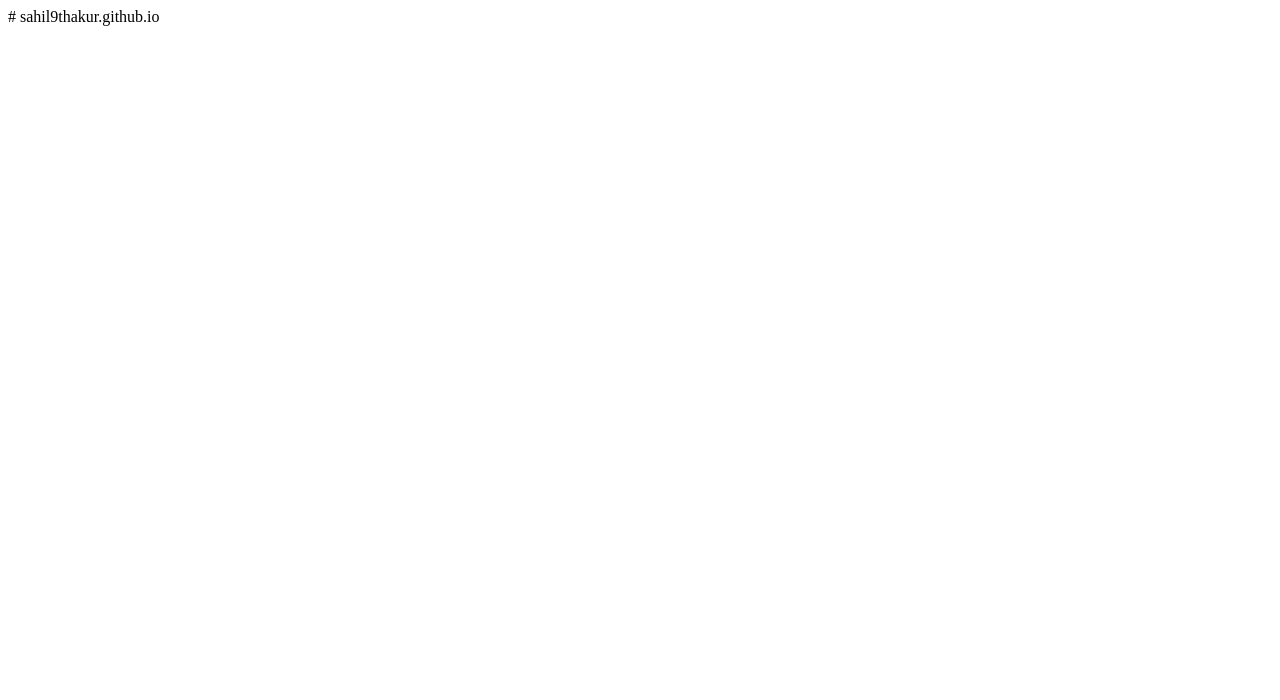
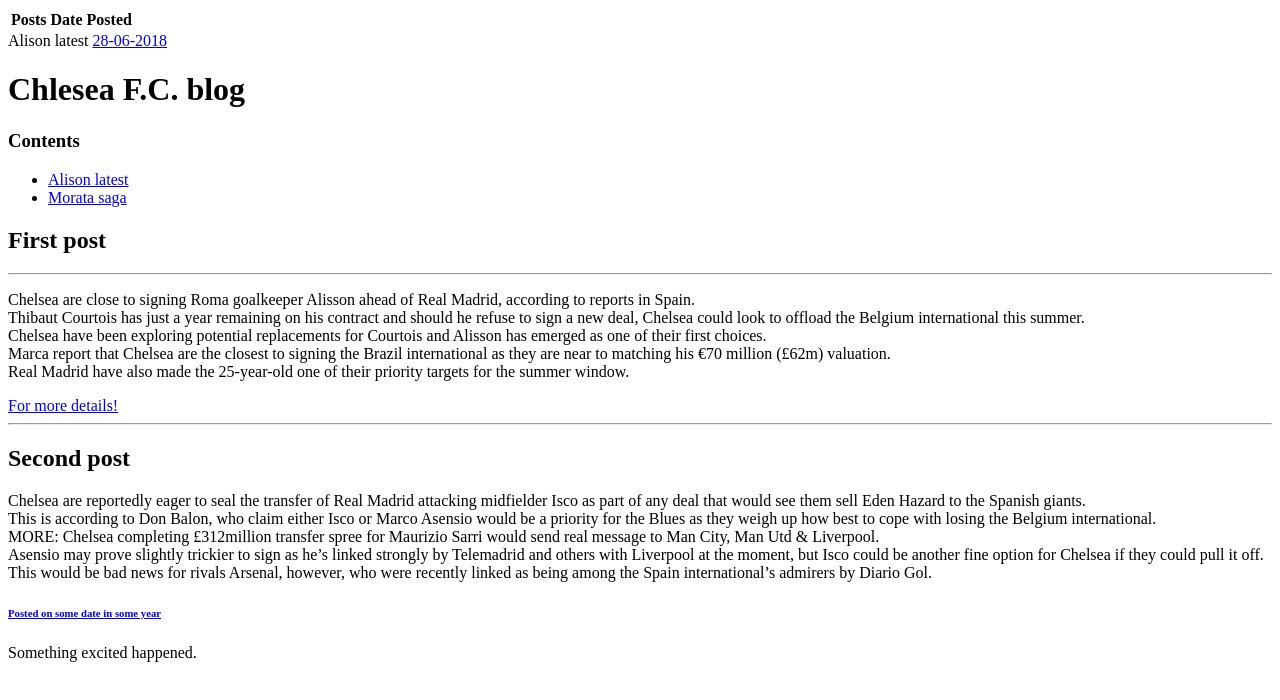
Before and after one commit to sahil9thakur/sahil9thakur.github.io, a plain HTML site: page index.html in a window 1280 px wide. Drawn offline with Linux system fonts and the light colour scheme.

Commit message:
Update index.html

```diff
--- a/index.html
+++ b/index.html
@@ -1 +1,51 @@
-# sahil9thakur.github.io
+<!DOCTYPE html>
+<html>
+    <head>
+        <meta charset="utf-8">
+        <title>Project: Blog</title>
+    </head>
+    <body>
+        <table>
+        <thead>
+            <th>Posts</th>
+            <th>Date Posted</th>
+            </thead>
+        </table>
+        <tbody>
+        <tr>Alison latest</tr>
+        <tr><a href="#first-post">28-06-2018</a><tr>
+        </tbody>
+
+        <h1>Chlesea F.C. blog</h1>
+
+        <h3>Contents</h3>
+        <ul>
+            <li><a href="#first-post">Alison latest</a></li>
+         <li><a href="#second-post">Morata saga</a></li>
+        </ul>
+
+        <h2 id ="first-post">First post</h2><hr>
+        <p>
+           Chelsea are close to signing Roma goalkeeper Alisson ahead of Real Madrid, according to reports in Spain.<br> Thibaut Courtois has just a year remaining on his contract and should he refuse to sign a new deal, Chelsea could look to offload the Belgium international this summer.<br>Chelsea have been exploring potential replacements for Courtois and Alisson has emerged as one of their first choices.<br> Marca report that Chelsea are the closest to signing the Brazil international as they are near to matching his €70 million (£62m) valuation.<br>Real Madrid have also made the 25-year-old one of their priority targets for the summer window.
+        </p>
+        <a href="https://metro.co.uk/2018/06/28/chelsea-close-signing-62m-brazil-goalkeeper-alisson-ahead-real-madrid-7667981/">For more details!</a>
+        <hr>
+        <h2 id ="second-post">Second post</h2>
+        <p>
+Chelsea are reportedly eager to seal the transfer of Real Madrid attacking midfielder Isco as part of any deal that would see them sell Eden Hazard to the Spanish giants.
+<br>
+This is according to Don Balon, who claim either Isco or Marco Asensio would be a priority for the Blues as they weigh up how best to cope with losing the Belgium international.
+<br>
+MORE: Chelsea completing £312million transfer spree for Maurizio Sarri would send real message to Man City, Man Utd & Liverpool.<br>
+Asensio may prove slightly trickier to sign as he’s linked strongly by Telemadrid and others with Liverpool at the moment, but Isco could be another fine option for Chelsea if they could pull it off.
+<br>
+This would be bad news for rivals Arsenal, however, who were recently linked as being among the Spain international’s admirers by Diario Gol.<br>
+        </p>
+
+        <h6><a href="https://www.youtube.com/watch?v=lN9WqViMBKk">Posted on some date in some year</a></h6>
+
+        <p>Something excited happened.</p>
+
+
+    </body>
+</html>
```
